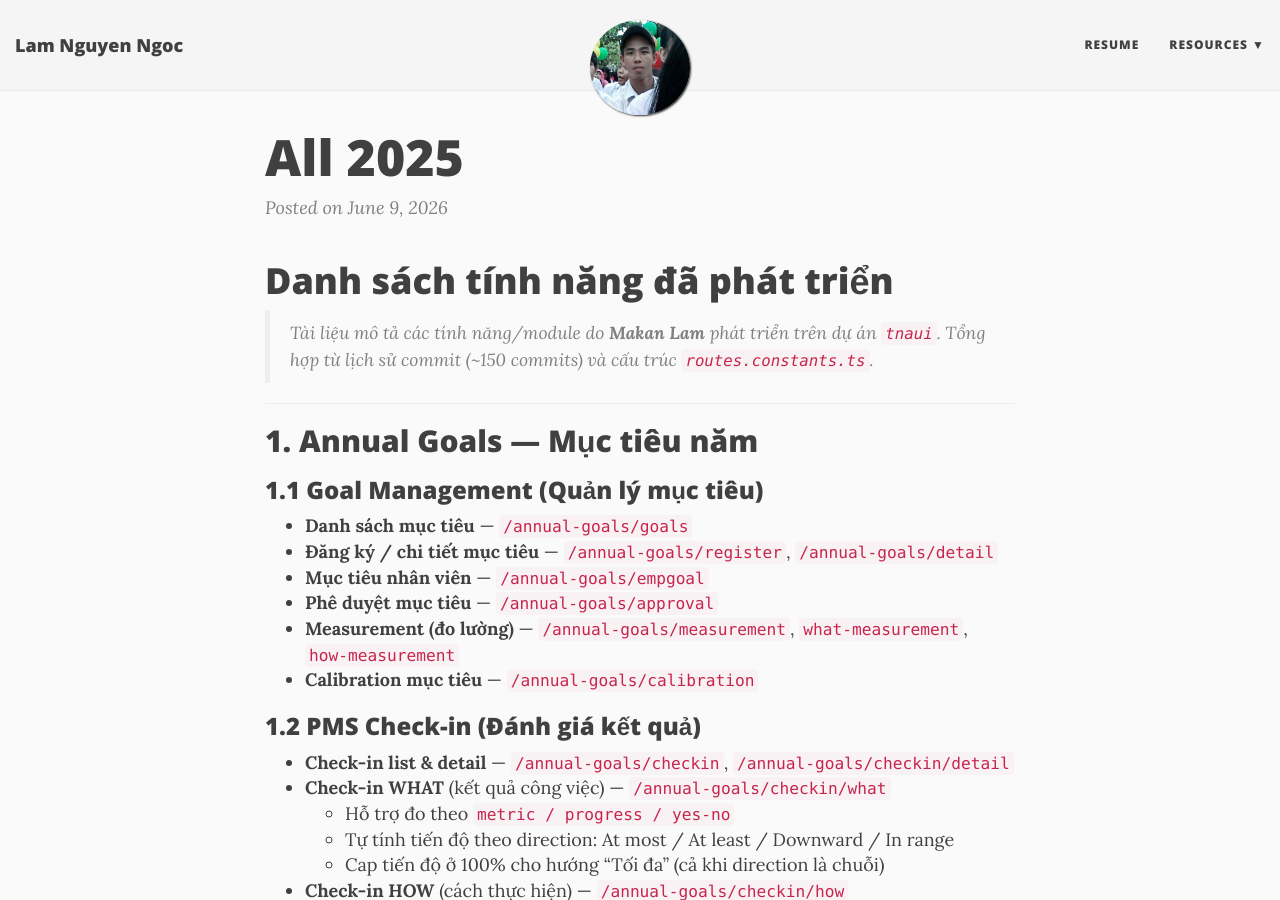
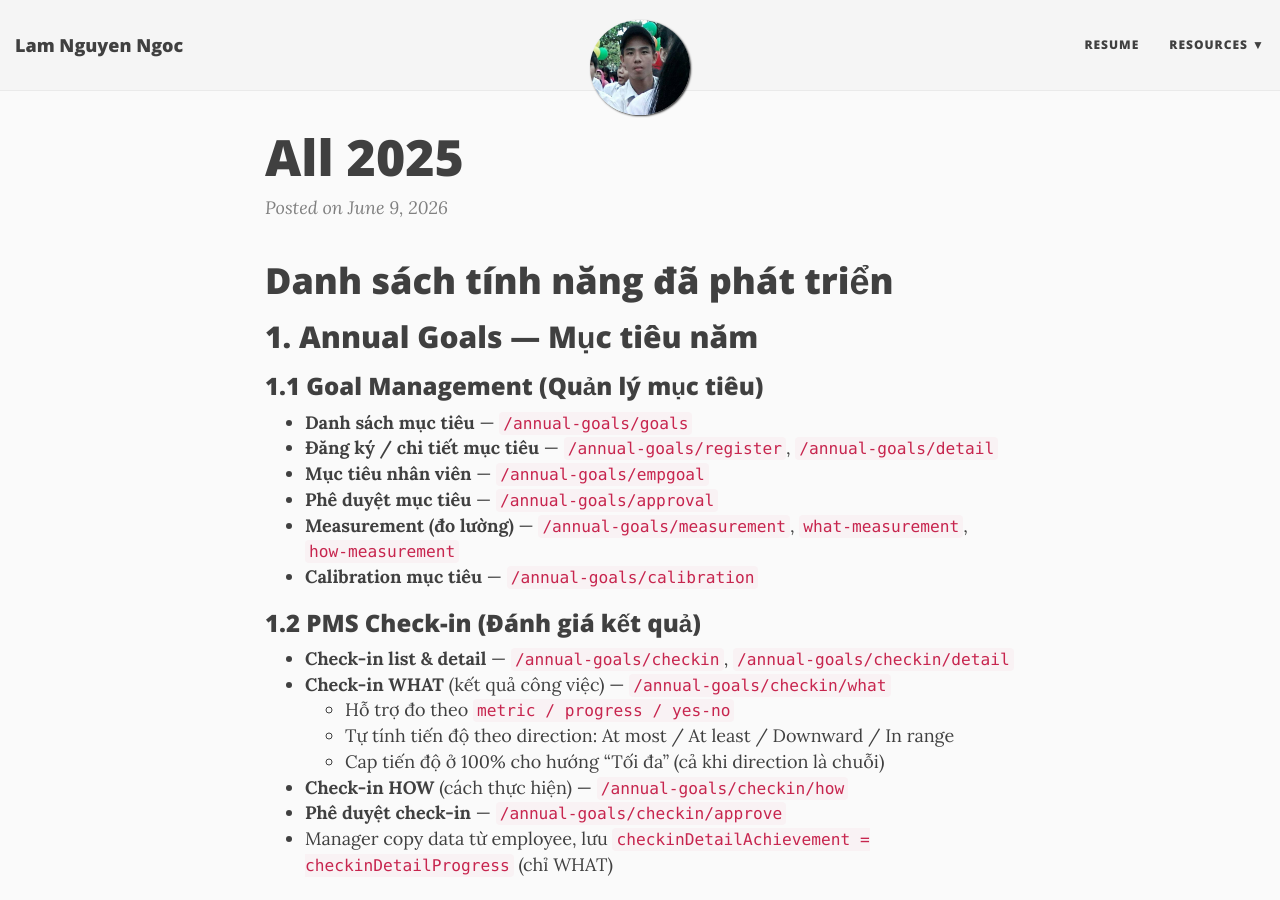
Before and after one commit to panasoniclam/panasoniclam.github.io, a Jekyll site: the page built from _posts/2026-06-09-all-2025.md, in a window 1280 px wide and 900 px high. Built offline with Jekyll 4.4.1, drawn with Linux system fonts in a browser that asks for light colours; nearby versions of some CDN libraries.

Commit message:
Update 2026-06-09-all-2025.md

```diff
--- a/_posts/2026-06-09-all-2025.md
+++ b/_posts/2026-06-09-all-2025.md
@@ -1,9 +1,6 @@
 # Danh sách tính năng đã phát triển
 
-> Tài liệu mô tả các tính năng/module do **Makan Lam** phát triển trên dự án `tnaui`.
-> Tổng hợp từ lịch sử commit (~150 commits) và cấu trúc `routes.constants.ts`.
 
----
 
 ## 1. Annual Goals — Mục tiêu năm
 
```
